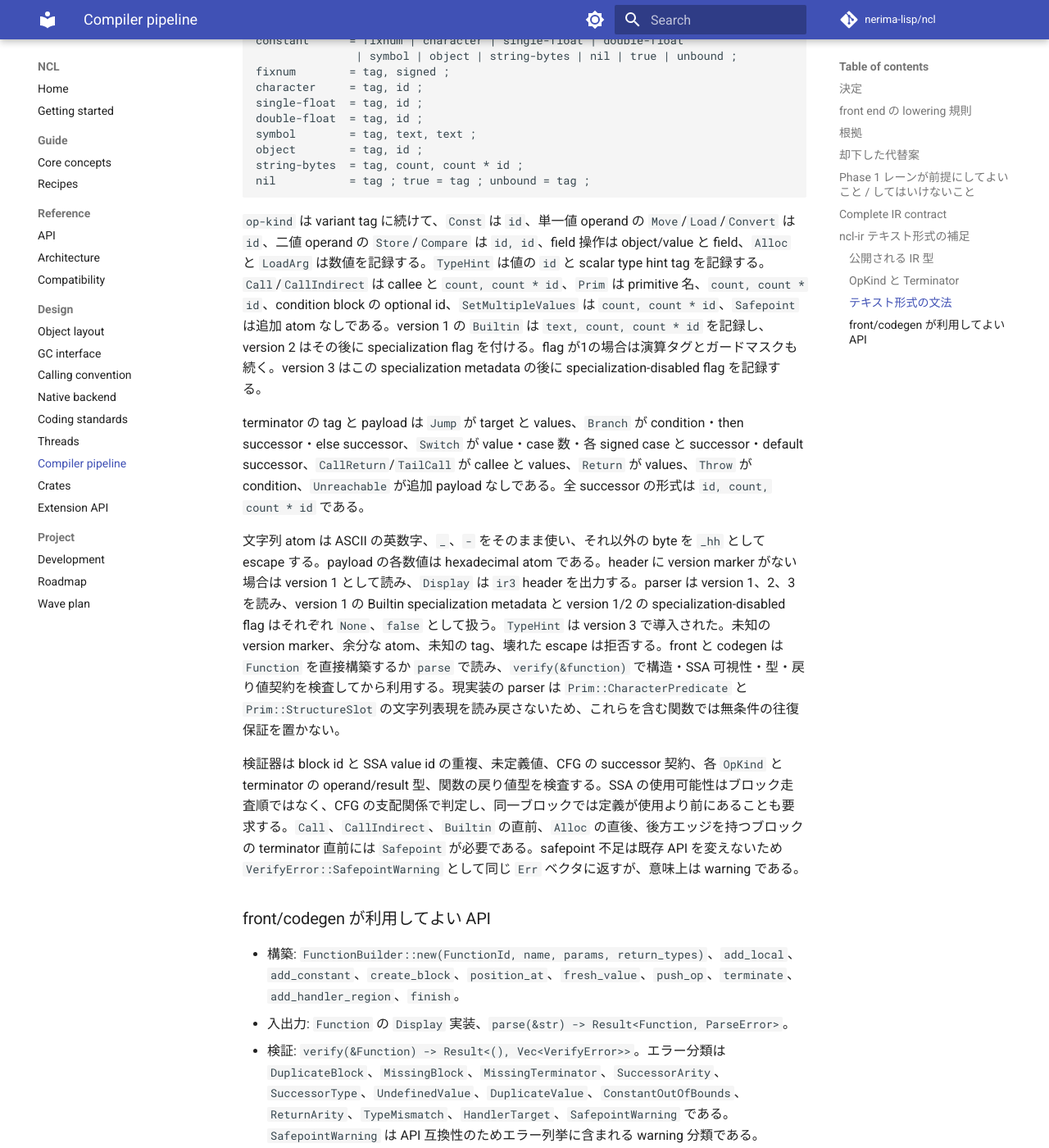
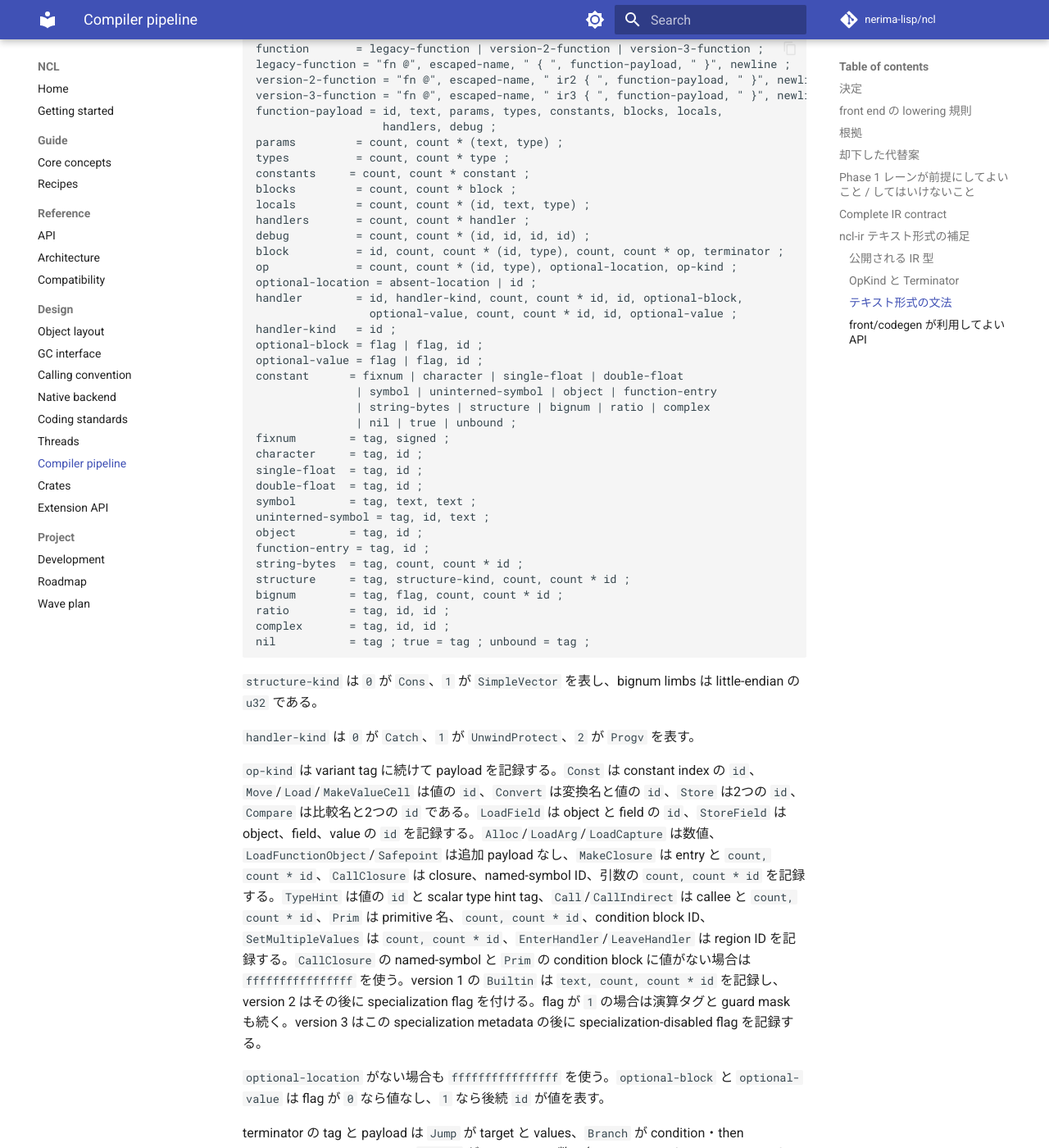
Before and after one commit to nerima-lisp/ncl, an MkDocs documentation site: the page built from docs/src/design/compiler-pipeline.md, in a window 1280 px wide and 1400 px high, scrolled down 6663 px. Shown: the whole window at 82% size. Built offline with MkDocs 1.6.1 and Material for MkDocs 9.7.7, drawn with Linux system fonts in a browser that asks for light colours; comment, search, counter and statistics services are not loaded; some of the changed text lies outside the part shown.

Commit message:
fix(ir): preserve IR text round trips

````diff
--- a/docs/src/design/compiler-pipeline.md
+++ b/docs/src/design/compiler-pipeline.md
@@ -4,7 +4,7 @@
 
 front end は reader output を macroexpand、parse、declaration/type propagation、compiler-macro expansion、`ncl-ir` lowering の順に処理する。back end は `ncl-ir` を `ncl-codegen` の `MachineFunction`、target encoder、`CodeBlob`、`SafepointMap`、FASL sections へ lower する。front/back 境界は `ncl-ir` のみで、reader Form を越境させない。
 
-`ncl-ir` の型一覧は維持する。Function は id、name、params、return types、basic blocks、locals、handler regions、debug locations、BasicBlock は id、block parameters、Ops、Terminator を持つ。OpKind は Const、Move、TypeHint、Load、Store、LoadField、StoreField、Alloc、LoadArg、Call、CallIndirect、Builtin、Prim、Compare、Convert、SetMultipleValues、Safepoint、Terminator は Jump、Branch、Switch、CallReturn、TailCall、Return、Throw、Unreachable とする。
+`ncl-ir` の型一覧は維持する。Function は id、name、params、return types、basic blocks、locals、handler regions、debug locations、BasicBlock は id、block parameters、Ops、Terminator を持つ。OpKind は Const、Move、TypeHint、Load、Store、LoadField、StoreField、Alloc、LoadArg、LoadCapture、LoadFunctionObject、Call、CallIndirect、MakeClosure、MakeValueCell、CallClosure、Builtin、Prim、Compare、Convert、SetMultipleValues、Safepoint、EnterHandler、LeaveHandler、Terminator は Jump、Branch、Switch、CallReturn、TailCall、Return、Throw、Unreachable とする。
 
 段階は 1a 固定テンプレート展開、1b 線形走査レジスタ割当と spill、1c self tail call と一般 tail transfer および `&rest`/`&key` 専用プロローグ、2 fixnum/double の unbox、型推論接続、inline cache の順である。1a は値をスタックスロットに置き、scratch 2 本を使い、プロローグ、定数、return、呼び出し、分岐、割当、safepoint map、unwind を含む動く系とする。FASL の 64-byte header と section 構成は native backend の仕様を使い、対象不一致は load 前に拒否する。interpret evaluator は実装しない。
 
@@ -93,9 +93,9 @@
 
 ## Complete IR contract
 
-`ncl-ir` depends on no crate. `Function` contains id, name, parameters, return types, locals, blocks, handler regions, and debug locations. `BasicBlock` contains id, block parameters, operations, and one terminator. `Op` contains result type, source location, and `OpKind`.
+`ncl-ir` depends on no crate.
 
-`OpKind` variants are `Const`, `Move`, `TypeHint`, `Load`, `Store`, `LoadField`, `StoreField`, `Alloc`, `LoadArg`, `Call`, `CallIndirect`, `Builtin`, `Prim`, `Compare`, `Convert`, `SetMultipleValues`, and `Safepoint`. `TypeHint` carries a source declaration as metadata while preserving its `Word` value. Its categories are `Fixnum`, `Integer`, `Number`, `Boolean`, and `NonNumber`. A `Builtin` can carry checked fixnum specialization metadata and a flag that disables specialization. Terminators are `Jump`, `Branch`, `Switch`, `CallReturn`, `TailCall`, `Return`, `Throw`, and `Unreachable`.
+`TypeHint` carries a source declaration as metadata while preserving its `Word` value. A `Builtin` can carry checked fixnum specialization metadata and a flag that disables specialization.
 
 Types are `Word`, `I64`, `F64`, `Address`, `Bool`, and `Unit`. Constants are fixnum, character, single-float, double-float, string bytes, and descriptors for symbol or object references. A symbol descriptor is package name plus symbol name; an object descriptor is a constant-table index. Codegen resolves descriptors, so they are not raw Word constants in the IR. Handler regions contain protected, handler, and cleanup blocks, catch tag, and dynamic depth. Debug locations contain source file id, line, column, and form id.
 
@@ -120,31 +120,39 @@
 - `HandlerRegion`: `kind: HandlerKind`、`protected: Vec<BlockId>`、`handler: BlockId`、`cleanup: Option<BlockId>`、`catch_tag: Option<ValueId>`、`binding_targets: Vec<ValueId>`、`depth: u32`。
 - `DebugLocation`: `file: FileId`、`line: u32`、`column: u32`、`form: FormId`。
 
+`Op.loc` は `Function.debug` の index であり、`DebugLocation` 自体には ID field がない。
+
 `Ty` の variant は `Word` (処理系の汎用値)、`I64`、`F64`、`Address`、`Bool`、`Unit` である。
 
 `ScalarTypeHint` の variant は `Fixnum`、`Integer`、`Number`、`Boolean`、`NonNumber` である。
 
-`Constant` の variant は `Fixnum(i64)`、`Character(u32)`、`SingleFloat(f32)`、`DoubleFloat(f64)`、`Symbol { package: String, name: String }`、`Object(ConstantIndex)`、`StringBytes(Vec<u8>)`、`Nil`、`T`、`Unbound` である。`Symbol` と `Object` は descriptor であり、codegen/runtime が解決する。`Object` は同じ `Function` の constant table index を参照し、raw `Word` を表さない。
+`Constant` の variant は `Fixnum(i64)`、`Character(u32)`、`SingleFloat(f32)`、`DoubleFloat(f64)`、`Symbol { package: String, name: String }`、`UninternedSymbol { identity: u32, name: String }`、`Object(ConstantIndex)`、`FunctionEntry(FunctionId)`、`StringBytes(Vec<u8>)`、`Structure { kind: StructureKind, elements: Vec<ConstantIndex> }`、`Bignum { negative: bool, limbs: Vec<u32> }`、`Ratio { numerator: ConstantIndex, denominator: ConstantIndex }`、`Complex { real: ConstantIndex, imaginary: ConstantIndex }`、`Nil`、`T`、`Unbound` である。`Symbol`、`UninternedSymbol`、`Object`、`FunctionEntry` は descriptor であり、codegen/runtime が解決する。`Object` は同じ `Function` の constant table index を参照し、raw `Word` を表さない。
 
 ### OpKind と Terminator
 
 `OpKind` の全 variant と役割は次の通りである。
 
-- `Const { result }`: constant table の `ConstantIndex` を値にする。
+- `Const { result }`: constant table の `ConstantIndex` を指定する。SSA の出力値は `Op.results` に記録する。
 - `Move { value }`: SSA 値を移送する。
 - `TypeHint { value, ty }`: source type declaration を metadata として付け、同じ `Word` 値を返す。
 - `Load { address }` / `Store { address, value }`: メモリを読み書きする。
 - `LoadField { object, field }` / `StoreField { object, field, value }`: オブジェクトの数値フィールドを読み書きする。
 - `Alloc { words }`: 指定ワード数のオブジェクト領域を確保する。
 - `LoadArg { index }`: 引数を読み込む。
+- `LoadCapture { index }`: 現在の closure から指定 index の capture を読み込む。
+- `LoadFunctionObject`: 現在の function object を取得する。
 - `Call { function, args }`: 関数値を直接呼び出す。
 - `CallIndirect { callee, args }`: callee 値を間接呼び出しする。
+- `MakeClosure { entry, captures }`: entry と capture 値を持つ closure を作る。
+- `MakeValueCell { value }`: 値を格納する value cell を作る。
+- `CallClosure { closure, args, named_symbol }`: closure を呼び出し、必要に応じて named symbol を渡す。
 - `Builtin { name, args }`: runtime builtin を名前で呼び出す。
 - `Prim { op, args, condition }`: `Prim` の組み込みプリミティブを実行する。`condition` は型ガード等が失敗した場合の condition edge である。
 - `Compare { op, left, right }`: `Compare` (`Eq`、`Ne`、`Lt`、`Le`、`Gt`、`Ge`) で比較する。
 - `Convert { op, value }`: `Convert` (`WordToI64`、`I64ToWord`、`WordToF64`、`F64ToWord`、`AddressToWord`、`WordToAddress`) で表現を変換する。
 - `SetMultipleValues { values }`: 複数戻り値の集合を設定する。
 - `Safepoint`: GC safepoint を置く。
+- `EnterHandler { region }` / `LeaveHandler { region }`: handler region の有効化と解除を表す。
 
 `Prim` の variant は `Car`、`Cdr`、`Rplaca`、`Rplacd`、`Svref`、`Aref`、`Aset`、`FixnumAdd`、`FixnumSub`、`FixnumMul`、`FixnumDiv`、`FixnumLt`、`FixnumLe`、`FixnumEq`、`Eq`、`Eql`、`Typep`、`CharacterPredicate(String)`、`StructureSlot(String)` である。
 
@@ -157,11 +165,11 @@
 - `TailCall { function, args }`: 現在の frame を継続せず末尾呼び出しする。
 - `Return { values }`: 関数から値を返す。
 - `Throw { condition }`: condition を送出する。
-- `Unreachable`: 到達不能な未完成 block を表す内部初期値であり、検証時には `MissingTerminator` になる。
+- `Unreachable`: 実行時の trap ではなく、未完了 block の内部初期値である。検証時には `MissingTerminator` になる。
 
 ### テキスト形式の文法
 
-以下は `Function` の `Display` 出力と `parse` が扱う payload の EBNF 相当表記である。空白は header の固定位置にのみ現れ、payload の atom はカンマで区切られる。`hex` は小文字 hexadecimal、`signed` は `i` に続く hexadecimal 表現、`id` は unsigned atom、`text` は escaped string atom である。`n * X` は X を n 回繰り返す。
+以下は `Function` の `Display` 出力と `parse` が扱う payload の field 順を示す EBNF 相当表記である。空白は header の固定位置にのみ現れ、payload の atom はカンマで区切られる。`hex` は小文字 hexadecimal、`signed` は `i` の後に負数なら `-` と絶対値の hexadecimal 表現を続けた atom、`id` は unsigned atom、`text` は escaped string atom である。`tag` と `type` は enum 値を識別する unsigned hexadecimal atom であり、数値と variant の対応は parser/printer が定義する。`flag` は `0` または `1` で、`0` は absent/false、`1` は present/true を表す。`n * X` は X を n 回繰り返す。
 
 ```text
 function       = legacy-function | version-2-function | version-3-function ;
@@ -180,33 +188,49 @@
 block          = id, count, count * (id, type), count, count * op, terminator ;
 op             = count, count * (id, type), optional-location, op-kind ;
 optional-location = absent-location | id ;
-handler        = count, count * id, id, optional-block, optional-value, count, count * id, id ;
+handler        = id, handler-kind, count, count * id, id, optional-block,
+                 optional-value, count, count * id, id, optional-value ;
+handler-kind   = id ;
 optional-block = flag | flag, id ;
 optional-value = flag | flag, id ;
 constant      = fixnum | character | single-float | double-float
-               | symbol | object | string-bytes | nil | true | unbound ;
+               | symbol | uninterned-symbol | object | function-entry
+               | string-bytes | structure | bignum | ratio | complex
+               | nil | true | unbound ;
 fixnum        = tag, signed ;
 character     = tag, id ;
 single-float  = tag, id ;
 double-float  = tag, id ;
 symbol        = tag, text, text ;
+uninterned-symbol = tag, id, text ;
 object        = tag, id ;
+function-entry = tag, id ;
 string-bytes  = tag, count, count * id ;
+structure     = tag, structure-kind, count, count * id ;
+bignum        = tag, flag, count, count * id ;
+ratio         = tag, id, id ;
+complex       = tag, id, id ;
 nil           = tag ; true = tag ; unbound = tag ;
 ```
 
-`op-kind` は variant tag に続けて、`Const` は `id`、単一値 operand の `Move`/`Load`/`Convert` は `id`、二値 operand の `Store`/`Compare` は `id, id`、field 操作は object/value と field、`Alloc` と `LoadArg` は数値を記録する。`TypeHint` は値の `id` と scalar type hint tag を記録する。`Call`/`CallIndirect` は callee と `count, count * id`、`Prim` は primitive 名、`count, count * id`、condition block の optional id、`SetMultipleValues` は `count, count * id`、`Safepoint` は追加 atom なしである。version 1 の `Builtin` は `text, count, count * id` を記録し、version 2 はその後に specialization flag を付ける。flag が1の場合は演算タグとガードマスクも続く。version 3 はこの specialization metadata の後に specialization-disabled flag を記録する。
+`structure-kind` は `0` が `Cons`、`1` が `SimpleVector` を表し、bignum limbs は little-endian の `u32` である。
+
+`handler-kind` は `0` が `Catch`、`1` が `UnwindProtect`、`2` が `Progv` を表す。
+
+`op-kind` は variant tag に続けて payload を記録する。`Const` は constant index の `id`、`Move`/`Load`/`MakeValueCell` は値の `id`、`Convert` は変換名と値の `id`、`Store` は2つの `id`、`Compare` は比較名と2つの `id` である。`LoadField` は object と field の `id`、`StoreField` は object、field、value の `id` を記録する。`Alloc`/`LoadArg`/`LoadCapture` は数値、`LoadFunctionObject`/`Safepoint` は追加 payload なし、`MakeClosure` は entry と `count, count * id`、`CallClosure` は closure、named-symbol ID、引数の `count, count * id` を記録する。`TypeHint` は値の `id` と scalar type hint tag、`Call`/`CallIndirect` は callee と `count, count * id`、`Prim` は primitive 名、`count, count * id`、condition block ID、`SetMultipleValues` は `count, count * id`、`EnterHandler`/`LeaveHandler` は region ID を記録する。`CallClosure` の named-symbol と `Prim` の condition block に値がない場合は `ffffffffffffffff` を使う。version 1 の `Builtin` は `text, count, count * id` を記録し、version 2 はその後に specialization flag を付ける。flag が `1` の場合は演算タグと guard mask も続く。version 3 はこの specialization metadata の後に specialization-disabled flag を記録する。
+
+`optional-location` がない場合も `ffffffffffffffff` を使う。`optional-block` と `optional-value` は flag が `0` なら値なし、`1` なら後続 `id` が値を表す。
 
 terminator の tag と payload は `Jump` が target と values、`Branch` が condition・then successor・else successor、`Switch` が value・case 数・各 signed case と successor・default successor、`CallReturn`/`TailCall` が callee と values、`Return` が values、`Throw` が condition、`Unreachable` が追加 payload なしである。全 successor の形式は `id, count, count * id` である。
 
-文字列 atom は ASCII の英数字、`_`、`-` をそのまま使い、それ以外の byte を `_hh` として escape する。payload の各数値は hexadecimal atom である。header に version marker がない場合は version 1 として読み、`Display` は `ir3` header を出力する。parser は version 1、2、3 を読み、version 1 の Builtin specialization metadata と version 1/2 の specialization-disabled flag はそれぞれ `None`、`false` として扱う。`TypeHint` は version 3 で導入された。未知の version marker、余分な atom、未知の tag、壊れた escape は拒否する。front と codegen は `Function` を直接構築するか `parse` で読み、`verify(&function)` で構造・SSA 可視性・型・戻り値契約を検査してから利用する。現実装の parser は `Prim::CharacterPredicate` と `Prim::StructureSlot` の文字列表現を読み戻さないため、これらを含む関数では無条件の往復保証を置かない。
+文字列 atom は ASCII の英数字と `-` をそのまま使い、それ以外の byte を `_hh` として escape する。`_` は `_5f` として出力する。payload の各数値は hexadecimal atom である。header に version marker がない場合は version 1 として読み、`Display` は `ir3` header を出力する。parser は version 1、2、3 を読み、version 1 の Builtin specialization metadata と version 1/2 の specialization-disabled flag はそれぞれ `None`、`false` として扱う。`TypeHint` は version 3 で導入された。未知の version marker、余分な atom、未知の tag、壊れた escape は拒否する。front と codegen は `Function` を直接構築するか `parse` で読み、`verify(&function)` で構造・SSA 可視性・型・戻り値契約を検査してから利用する。現実装の parser は `Prim::CharacterPredicate` と `Prim::StructureSlot` の文字列表現を読み戻さないため、これらを含む関数では無条件の往復保証を置かない。
 
-検証器は block id と SSA value id の重複、未定義値、CFG の successor 契約、各 `OpKind` と terminator の operand/result 型、関数の戻り値型を検査する。SSA の使用可能性はブロック走査順ではなく、CFG の支配関係で判定し、同一ブロックでは定義が使用より前にあることも要求する。`Call`、`CallIndirect`、`Builtin` の直前、`Alloc` の直後、後方エッジを持つブロックの terminator 直前には `Safepoint` が必要である。safepoint 不足は既存 API を変えないため `VerifyError::SafepointWarning` として同じ `Err` ベクタに返すが、意味上は warning である。
+検証器は block id と SSA value id の重複、未定義値、CFG の successor 契約、各 `OpKind` と terminator の operand/result 型、関数の戻り値型を検査する。SSA の使用可能性はブロック走査順ではなく、CFG の支配関係で判定し、同一ブロックでは定義が使用より前にあることも要求する。`Call`、`CallIndirect`、`Builtin` の直前、`Alloc` の直後、後方エッジを持つブロックの terminator 直前には `Safepoint` が必要である。safepoint 不足は warning として `VerifyError::SafepointWarning` を `Err` ベクタに返す。
 
 ### front/codegen が利用してよい API
 
 - 構築: `FunctionBuilder::new(FunctionId, name, params, return_types)`、`add_local`、`add_constant`、`create_block`、`position_at`、`fresh_value`、`push_op`、`terminate`、`add_handler_region`、`finish`。
 - 入出力: `Function` の `Display` 実装、`parse(&str) -> Result<Function, ParseError>`。
-- 検証: `verify(&Function) -> Result<(), Vec<VerifyError>>`。エラー分類は `DuplicateBlock`、`MissingBlock`、`MissingTerminator`、`SuccessorArity`、`SuccessorType`、`UndefinedValue`、`DuplicateValue`、`ConstantOutOfBounds`、`ReturnArity`、`TypeMismatch`、`HandlerTarget`、`SafepointWarning` である。`SafepointWarning` は API 互換性のためエラー列挙に含まれる warning 分類である。
+- 検証: `verify(&Function) -> Result<(), Vec<VerifyError>>`。エラー分類は `DuplicateBlock`、`MissingBlock`、`MissingTerminator`、`SuccessorArity`、`SuccessorType`、`UndefinedValue`、`DuplicateValue`、`ConstantOutOfBounds`、`ReturnArity`、`TypeMismatch`、`HandlerTarget`、`SafepointWarning` である。
 
 builder は ID を単調増加で割り当て、生成直後に空の entry block を選択する。`push_op` は指定した result type ごとに SSA 値を割り当て、`finish` が所有権を持つ `Function` を返す。backend は descriptor constant を解決し、`Op` の `results` と `loc`、handler region、safepoint を保持したまま machine IR へ lower する。
````
Also changed, not shown: other parts of docs/src/design/compiler-pipeline.md (+1 -1 lines), 1 other file.
